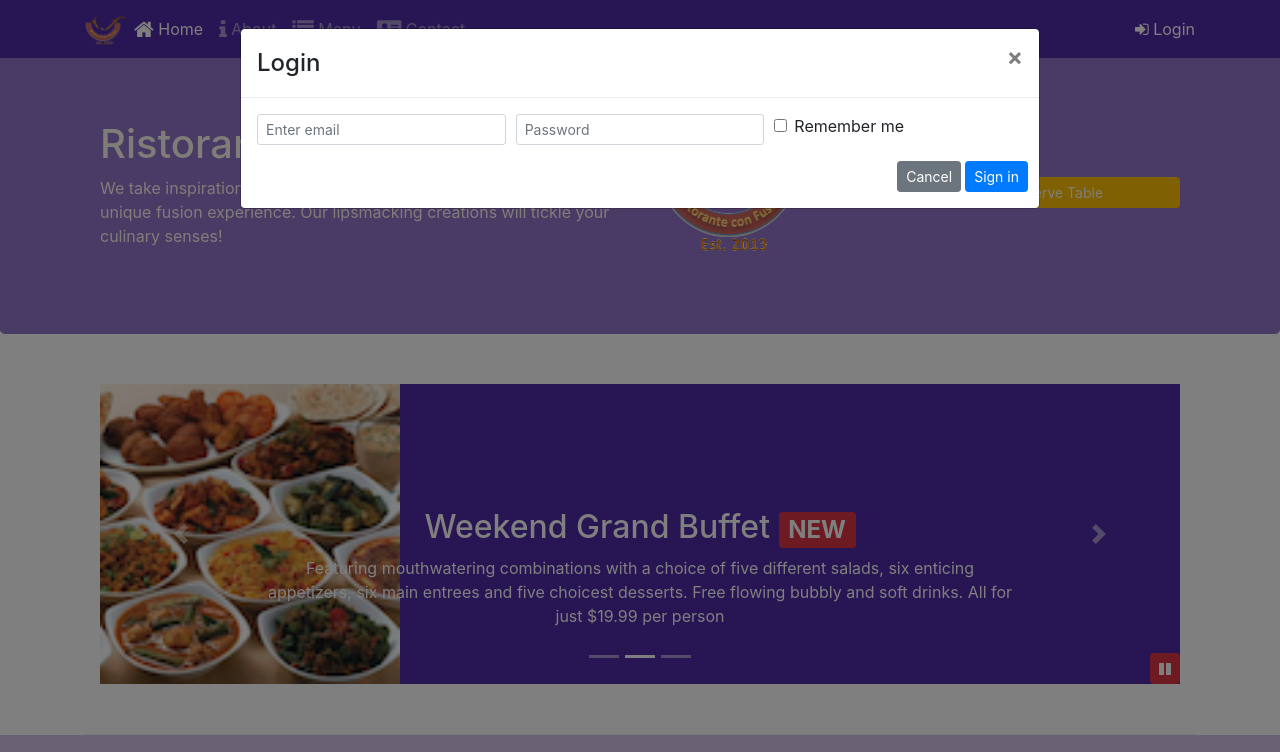
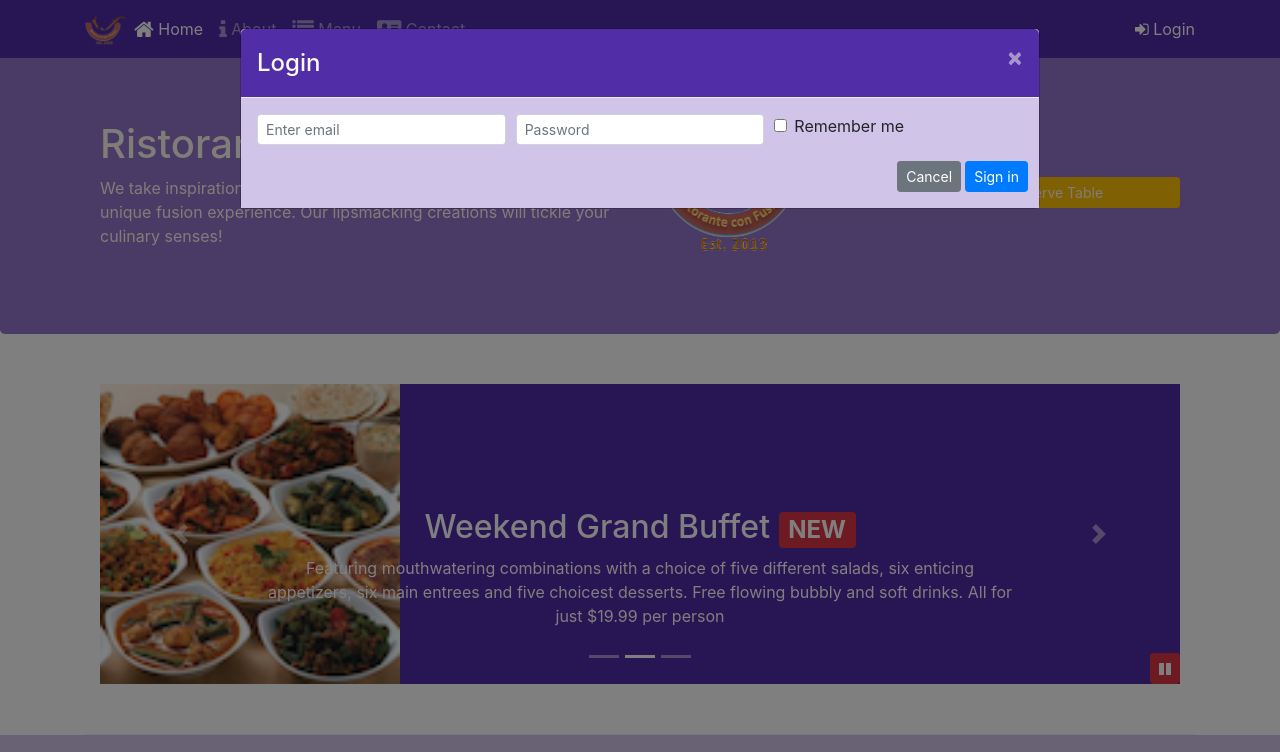
Before and after one commit to hpscc/conFusion, a website: page index.html in a window 1280 px wide. Both pictures are taken after a click on the link "Login". Shown: the top 752 px of the page. Drawn offline with nearby package versions, Linux system fonts and the light colour scheme.

Commit message:
Assignment 4

```diff
--- a/css/styles.scss
+++ b/css/styles.scss
@@ -83,3 +83,19 @@ body{
 // Lets install the node module by typing npm install save dev--save dev node-sass.
 // So this way, we will save this node-sass package as a development dependency in our package.json file.
 // Once the installation is complete, we're going to add in a script into our package.json file.
+
+
+
+// Assignment-4
+.modal-header {
+    background-color: $background-dark;
+    color: floralwhite;
+
+    .close {
+        color: floralwhite;
+    }
+}
+
+.modal-body {
+    background-color: $background-pale;
+}
--- a/index.html
+++ b/index.html
@@ -31,7 +31,7 @@
                     <li class="nav-item"><a class="nav-link" href="./contactus.html"><span class="fa fa-address-card fa-lg"></span> Contact</a></li>
                 </ul>
                 <span class="navbar-text">
-                    <a data-toggle="modal" data-target="#loginModal">
+                    <a id="login-button">
                         <span class="fa fa-sign-in"></span> Login
                     </a>
                 </span>
@@ -169,11 +169,9 @@
                 <div class="col-12 col-sm-3 align-self-center">
                     <img src="img/logo.png" class="img-fluid">
                 </div>
+                <!-- reserve table button container -->
                 <div class="col-12 col-sm-3 align-self-center">
-                    <!-- <button type="button" class="btn btn-warning btn-sm btn-block">Reserve Table</button> -->
-                    <a class="btn btn-warning btn-sm btn-block" role="button"
-                        data-toggle="modal" data-target="#reservationModal">Reserve Table
-                    </a>
+                    <a id="reserve-button" class="btn btn-warning btn-sm btn-block" role="button">Reserve Table</a>
                 </div>
             </div>
         </div>
@@ -308,6 +306,22 @@
             });
         })
     </script>
+    <!-- activating login modal -->
+    <script>
+        $(document).ready(function() {
+            $('#login-button').click(function() {
+                $('#loginModal').modal('toggle');
+            })
+        })
+    </script>
+    <!-- activating reservation modal -->
+    <script>
+        $(document).ready(function() {
+            $('#reserve-button').click(function() {
+                $('#reservationModal').modal('toggle');
+            })
+        })
+    </script>
 </body>
 
 </html>
```
Also changed, not shown: css/styles.css.
